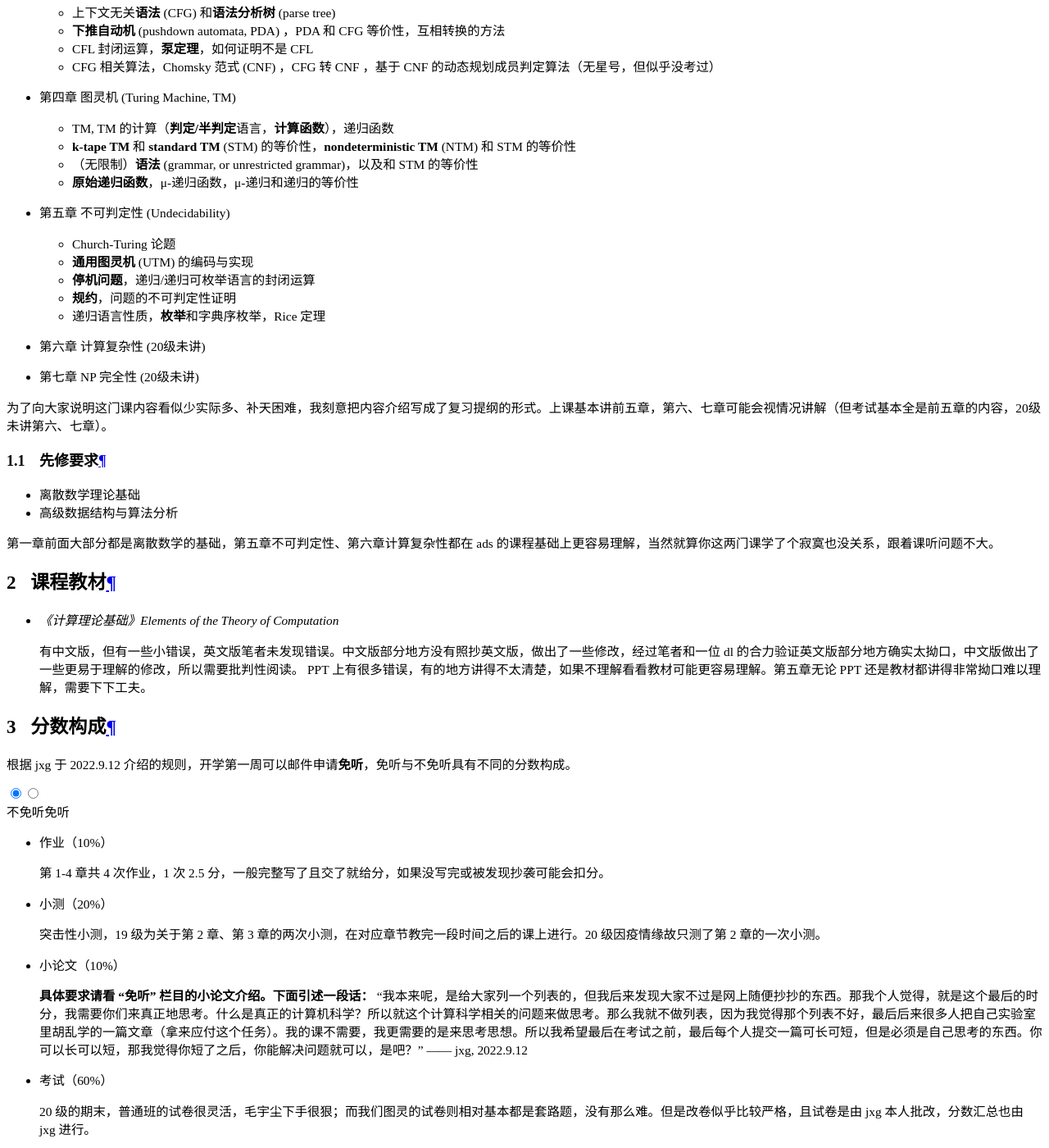
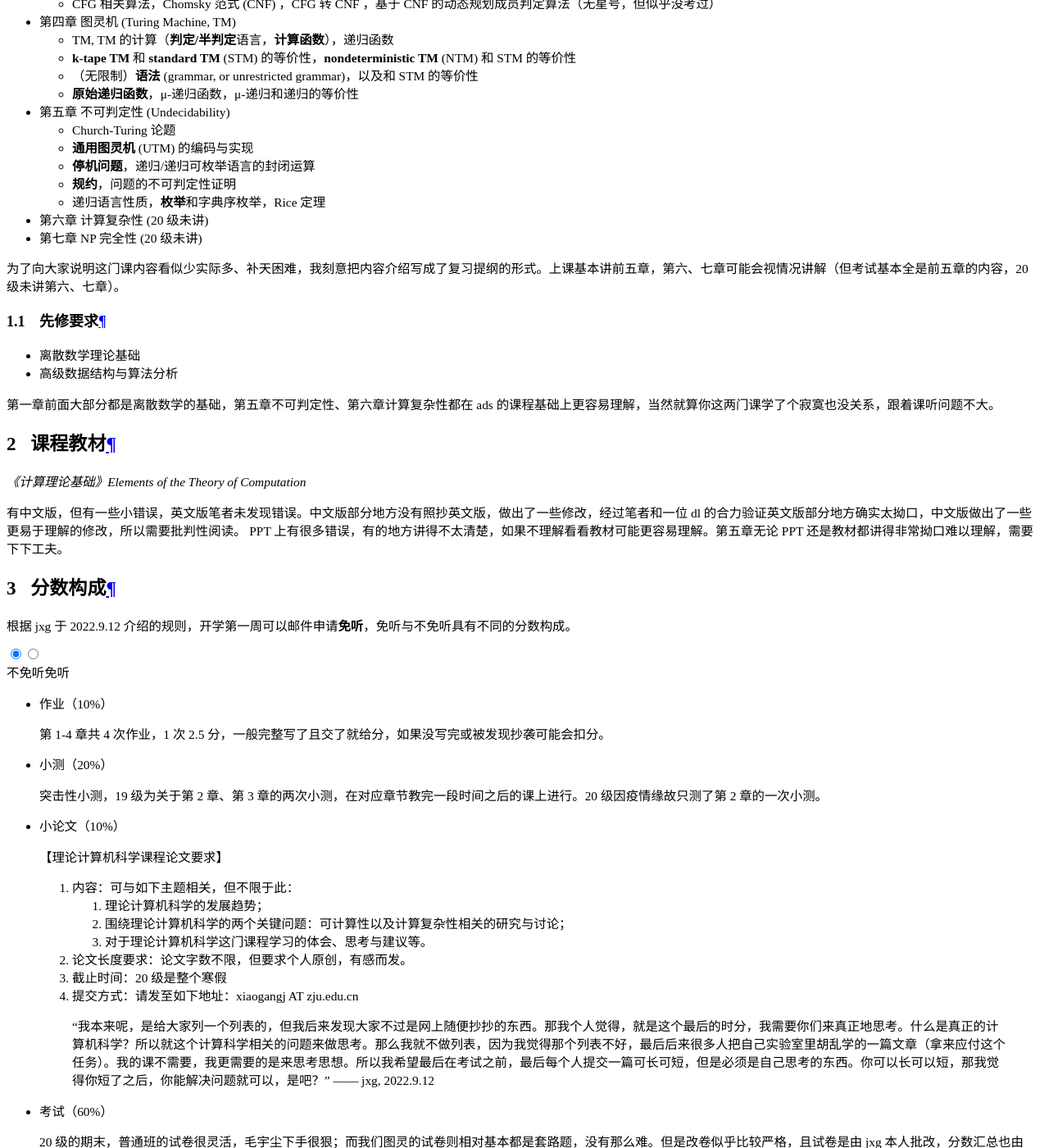
Before and after one commit to ZJU-Turing/TuringCourses, an MkDocs documentation site: the page built from docs/major_basic/theoretical_computer/index.md, in a window 1280 px wide and 1400 px high, scrolled down 18188 px. Shown: the whole window at 82% size. Built offline with MkDocs 1.6.1 and Material for MkDocs 9.7.7, drawn with Linux system fonts in a browser that asks for light colours; comment, search, counter and statistics services are not loaded; some of the changed text lies outside the part shown.

Commit message:
style: style fix

```diff
--- a/docs/major_basic/theoretical_computer/index.md
+++ b/docs/major_basic/theoretical_computer/index.md
@@ -8,50 +8,39 @@
 
 ## 课程学习内容
 
-课程主要内容为《计算理论基础》(*Elements of the Theory of Computation*)的前五章：
+课程主要内容为《计算理论基础》(*Elements of the Theory of Computation*) 的前五章：
 
 * 第一章 集合、关系与语言
-
     - 课程基本概念、常用记号和常用证明方法的说明，以及**正则表达式**、**正则语言**
     - 定义了正则表达式，利用映射从正则表达式定义出正则语言
     - 第一章之后，正则语言记号便不再严格，直接**使用正则表达式表示正则语言**
-
 * 第二章 有限自动机 (Finite Automata, FA)
-
     - **确定性**和**非确定性**的有限自动机 (DFA 和 NFA)
     - DFA 和 NFA 的等价性，NFA 转 DFA 的方法
     - **正则语言**和 FA 的等价性，互相转换的方法
     - 正则语言封闭运算，**泵定理** (pumping theorem)，如何证明不正则
     - DFA 的状态最小化方法（有星号，似乎没考过）
     - FA 相关算法（有星号，似乎没考过，但有助于复习理解，且小测出现过）
-
 * 第三章 上下文无关语言 (Context-Free Language, CFL)
-
     - 上下文无关**语法** (CFG) 和**语法分析树** (parse tree)
     - **下推自动机** (pushdown automata, PDA) ，PDA 和 CFG 等价性，互相转换的方法
     - CFL 封闭运算，**泵定理**，如何证明不是 CFL
     - CFG 相关算法，Chomsky 范式 (CNF) ，CFG 转 CNF ，基于 CNF 的动态规划成员判定算法（无星号，但似乎没考过）
-
 * 第四章 图灵机 (Turing Machine, TM)
-
     - TM, TM 的计算（**判定/半判定**语言，**计算函数**），递归函数
     - **k-tape TM** 和 **standard TM** (STM) 的等价性，**nondeterministic TM** (NTM) 和 STM 的等价性
     - （无限制）**语法** (grammar, or unrestricted grammar)，以及和 STM 的等价性
     - **原始递归函数**，μ-递归函数，μ-递归和递归的等价性
-
 * 第五章 不可判定性 (Undecidability)
-
     - Church-Turing 论题
     - **通用图灵机** (UTM) 的编码与实现
     - **停机问题**，递归/递归可枚举语言的封闭运算
     - **规约**，问题的不可判定性证明
     - 递归语言性质，**枚举**和字典序枚举，Rice 定理
+* 第六章 计算复杂性 (20 级未讲)
+* 第七章 NP 完全性 (20 级未讲)
 
-* 第六章 计算复杂性 (20级未讲)
-
-* 第七章 NP 完全性 (20级未讲)
-
-为了向大家说明这门课内容看似少实际多、补天困难，我刻意把内容介绍写成了复习提纲的形式。上课基本讲前五章，第六、七章可能会视情况讲解（但考试基本全是前五章的内容，20级未讲第六、七章）。
+为了向大家说明这门课内容看似少实际多、补天困难，我刻意把内容介绍写成了复习提纲的形式。上课基本讲前五章，第六、七章可能会视情况讲解（但考试基本全是前五章的内容，20 级未讲第六、七章）。
 
 ### 先修要求
 
@@ -62,9 +51,9 @@
 
 ## 课程教材
 
-- *《计算理论基础》Elements of the Theory of Computation*
+*《计算理论基础》Elements of the Theory of Computation*
 
-    有中文版，但有一些小错误，英文版笔者未发现错误。中文版部分地方没有照抄英文版，做出了一些修改，经过笔者和一位 dl 的合力验证英文版部分地方确实太拗口，中文版做出了一些更易于理解的修改，所以需要批判性阅读。 PPT 上有很多错误，有的地方讲得不太清楚，如果不理解看看教材可能更容易理解。第五章无论 PPT 还是教材都讲得非常拗口难以理解，需要下下工夫。
+有中文版，但有一些小错误，英文版笔者未发现错误。中文版部分地方没有照抄英文版，做出了一些修改，经过笔者和一位 dl 的合力验证英文版部分地方确实太拗口，中文版做出了一些更易于理解的修改，所以需要批判性阅读。 PPT 上有很多错误，有的地方讲得不太清楚，如果不理解看看教材可能更容易理解。第五章无论 PPT 还是教材都讲得非常拗口难以理解，需要下下工夫。
 
 ## 分数构成
 
@@ -82,8 +71,17 @@
 
     * 小论文（10%）
 
-        **具体要求请看 “免听” 栏目的小论文介绍。下面引述一段话：**
-        “我本来呢，是给大家列一个列表的，但我后来发现大家不过是网上随便抄抄的东西。那我个人觉得，就是这个最后的时分，我需要你们来真正地思考。什么是真正的计算机科学？所以就这个计算科学相关的问题来做思考。那么我就不做列表，因为我觉得那个列表不好，最后后来很多人把自己实验室里胡乱学的一篇文章（拿来应付这个任务）。我的课不需要，我更需要的是来思考思想。所以我希望最后在考试之前，最后每个人提交一篇可长可短，但是必须是自己思考的东西。你可以长可以短，那我觉得你短了之后，你能解决问题就可以，是吧？” —— jxg, 2022.9.12
+        【理论计算机科学课程论文要求】
+
+        1. 内容：可与如下主题相关，但不限于此：
+            1. 理论计算机科学的发展趋势；
+            2. 围绕理论计算机科学的两个关键问题：可计算性以及计算复杂性相关的研究与讨论；
+            3. 对于理论计算机科学这门课程学习的体会、思考与建议等。
+        2. 论文长度要求：论文字数不限，但要求个人原创，有感而发。
+        3. 截止时间：20 级是整个寒假
+        4. 提交方式：请发至如下地址：xiaogangj AT zju.edu.cn
+
+        > “我本来呢，是给大家列一个列表的，但我后来发现大家不过是网上随便抄抄的东西。那我个人觉得，就是这个最后的时分，我需要你们来真正地思考。什么是真正的计算机科学？所以就这个计算科学相关的问题来做思考。那么我就不做列表，因为我觉得那个列表不好，最后后来很多人把自己实验室里胡乱学的一篇文章（拿来应付这个任务）。我的课不需要，我更需要的是来思考思想。所以我希望最后在考试之前，最后每个人提交一篇可长可短，但是必须是自己思考的东西。你可以长可以短，那我觉得你短了之后，你能解决问题就可以，是吧？” —— jxg, 2022.9.12
 
     * 考试（60%）
 
```
Also changed, not shown: other parts of docs/major_basic/theoretical_computer/index.md (+9 -16 lines), docs/major_basic/advanced_data_structure/index.md (+6 -4 lines), docs/major_basic/index.md (+1 -1 lines), docs/major_basic/object_oriented_programming/index.md (+1 -1 lines).
